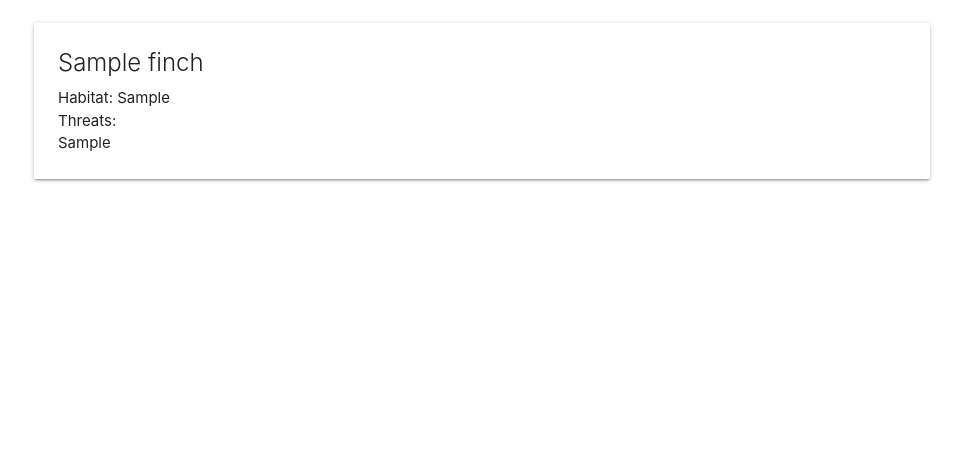
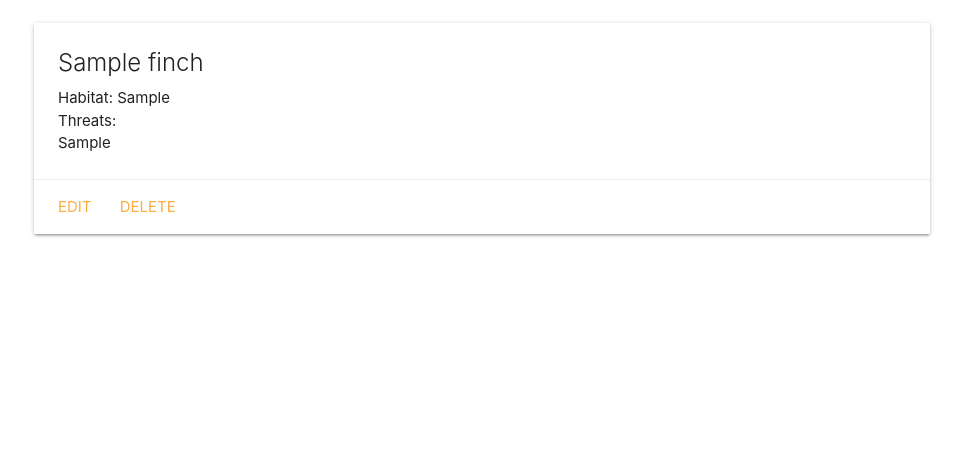
Before and after one commit to kelso-gh/finchcollector, a Django app: page /finches/1/ in a window 1280 px wide. Shown: the part 177-651 px from the top of the page, without its empty margins (158-1121 px from the left). Run offline with Django 4.2, Linux system fonts and the light colour scheme; tables that the repository leaves empty hold one stand-in row (values such as "Sample post").

Commit message:
Update views, urls, html complete

```diff
--- a/main_app/templates/finches/detail.html
+++ b/main_app/templates/finches/detail.html
@@ -9,6 +9,10 @@
     <p>Habitat: {{ finch.habitat }}</p>
     <p>Threats: {{ finch.threats|linebreaks }}</p>
   </div>
+  <div class="card-action">
+    <a href="{% url 'finches_update' finch.id %}">Edit</a>
+    <a href="{% url 'finches_delete' finch.id %}">Delete</a>
+  </div>
 </div>
 
 {% endblock %}
--- a/main_app/urls.py
+++ b/main_app/urls.py
@@ -7,4 +7,6 @@ urlpatterns = [
     path('finches/', views.finches_index, name="finches"),
     path('finches/<int:finch_id>/', views.finches_detail, name='detail'),
     path('finches/create/', views.FinchCreate.as_view(), name='finches_create'),
+    path('finches/<int:pk>/update/', views.FinchUpdate.as_view(), name='finches_update'),
+    path('finches/<int:pk>/delete/', views.FinchDelete.as_view(), name="finches_delete")
 ]
--- a/main_app/views.py
+++ b/main_app/views.py
@@ -1,5 +1,5 @@
 from django.shortcuts import render
-from django.views.generic.edit import CreateView
+from django.views.generic.edit import CreateView, UpdateView, DeleteView
 from .models import Finch
 
 
@@ -21,3 +21,11 @@ def finches_detail(request, finch_id):
 class FinchCreate(CreateView):
     model = Finch
     fields = '__all__'
+
+class FinchUpdate(UpdateView):
+    model = Finch
+    fields = ['habitat', 'threats']
+
+class FinchDelete(DeleteView):
+    model = Finch
+    success_url = '/finches'
```
